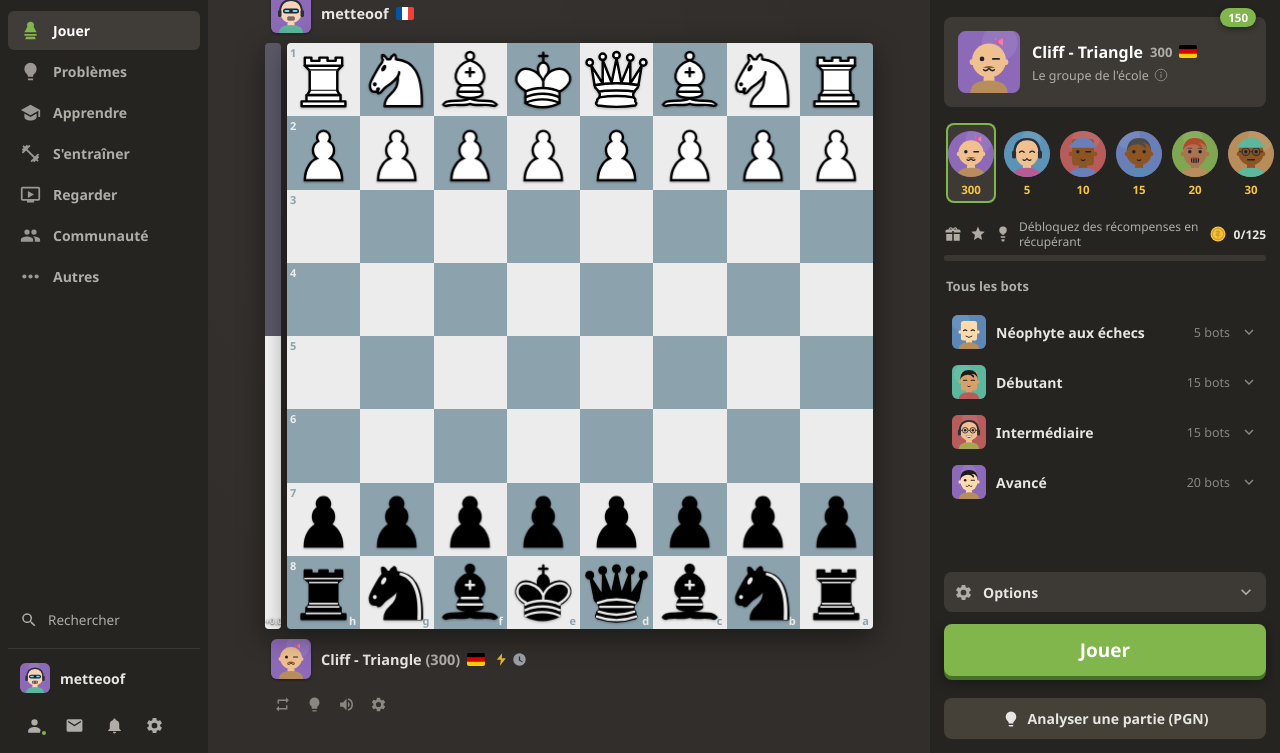
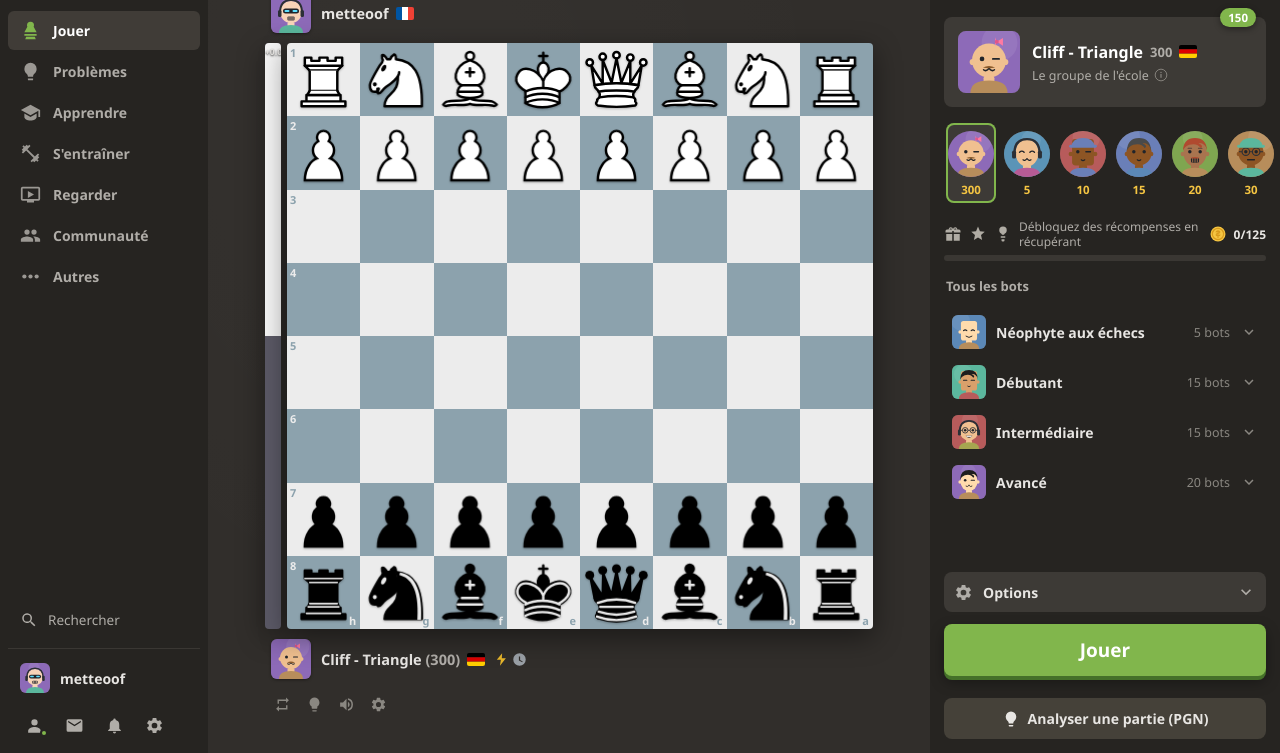
Before and after one commit to matteopollet/cheesecom, a website with bundled scripts: page index.html in a window 1280 px wide. Both pictures are taken after a click on the button 282 px from the left and 751 px from the top of the page. Shown: the part 47-800 px from the top of the page. Built offline with nearby package versions, Linux system fonts and the light colour scheme.

Commit message:
La barre d'évaluation s'inverse avec l'orientation de l'échiquier

```diff
--- a/css/style.css
+++ b/css/style.css
@@ -180,6 +180,7 @@ button { font-family: inherit; cursor: pointer; border: none; background: none;
   background: #f5f5f5;
   transition: height .35s ease;
 }
+.eval-bar.flipped .eval-fill { top: 0; bottom: auto; }
 .eval-num {
   position: absolute;
   bottom: 3px; left: 0; right: 0;
@@ -190,6 +191,7 @@ button { font-family: inherit; cursor: pointer; border: none; background: none;
   text-shadow: 0 1px 2px rgba(0,0,0,.7);
   pointer-events: none;
 }
+.eval-bar.flipped .eval-num { top: 3px; bottom: auto; }
 
 #board {
   position: relative;
--- a/js/app.js
+++ b/js/app.js
@@ -123,6 +123,7 @@
       App.buildSquares();
       App.renderCards();
       App.renderCaptured();
+      App.updateEval();
       App.closePromo();
       App.deselect();
     };
@@ -148,6 +149,7 @@
         App.buildSquares();
         App.renderCards();
         App.renderCaptured();
+        App.updateEval();
         App.closePromo(); App.hideConfirm(); App.deselect();
       }
     });
--- a/js/game.js
+++ b/js/game.js
@@ -162,6 +162,7 @@
       pct = wcp >= 0 ? 100 : 0;
       label = '#';
     }
+    App.$('#eval-bar').classList.toggle('flipped', S.flipped);
     App.$('#eval-fill').style.height = pct + '%';
     var num = App.$('#eval-num');
     num.textContent = label;
```
